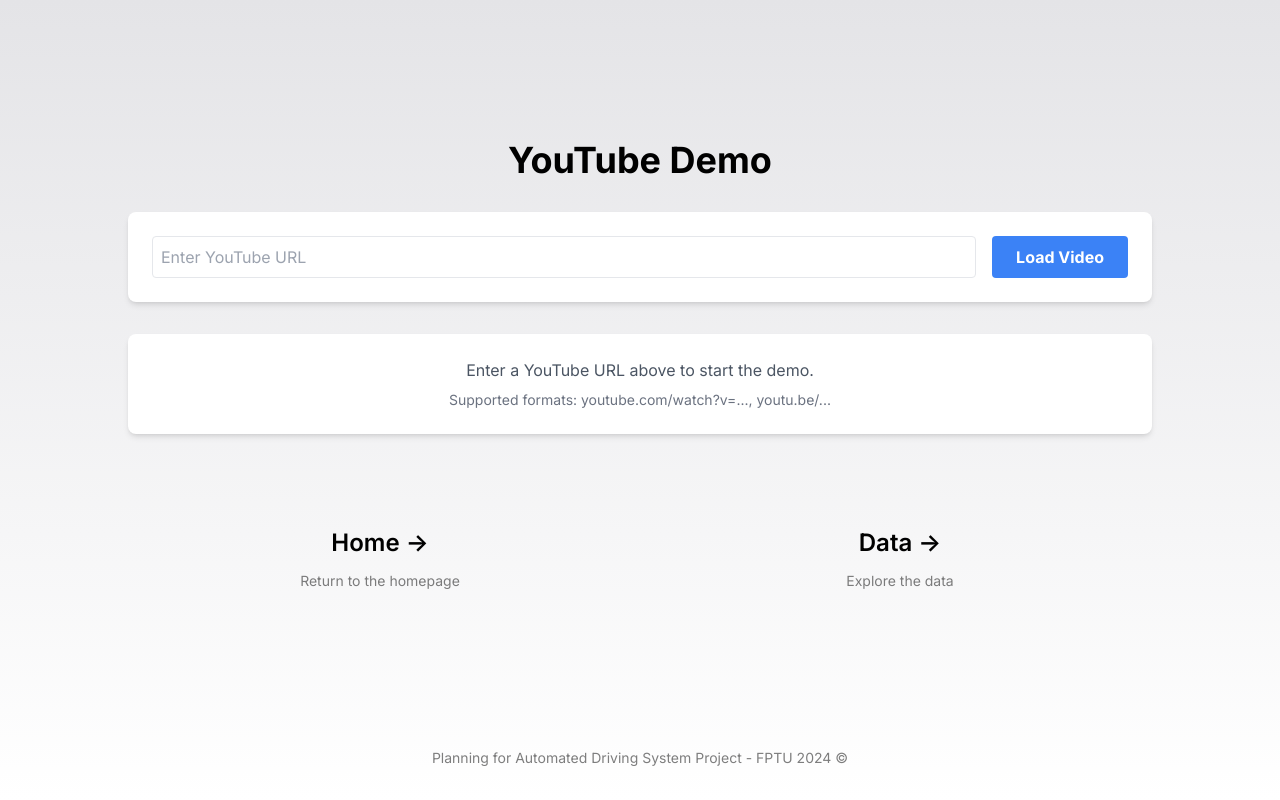
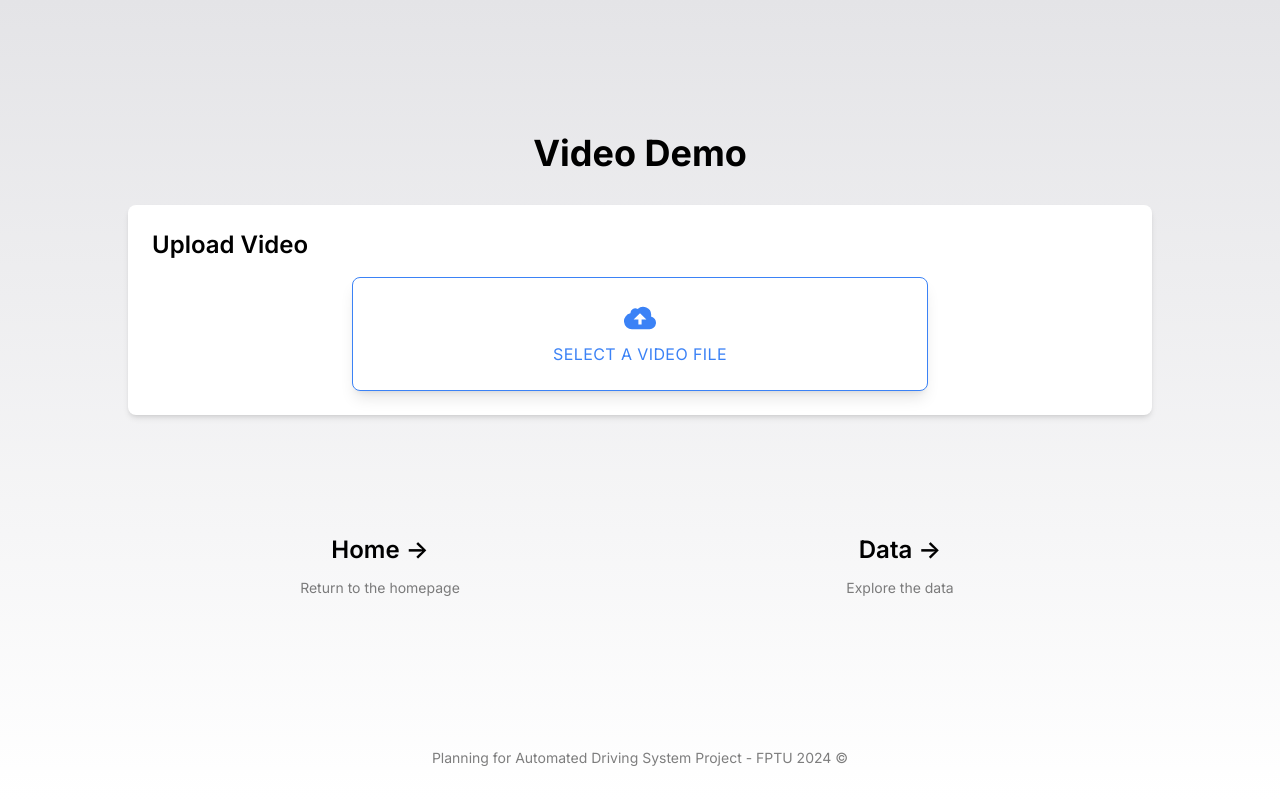
Before and after one commit to frostyOtter/pilotnet-fe, a Next.js app: page /demo in a window 1280 px wide. Built offline with nearby package versions, Linux system fonts and the light colour scheme.

Commit message:
feat: update demo on uploading video

```diff
--- a/app/demo/page.tsx
+++ b/app/demo/page.tsx
@@ -1,117 +1,262 @@
 "use client"
-import React, { useState } from 'react';
-import Header from '@/app/components/Header';
-import Navbar from '@/app/components/Navbar';
-import Footer from '@/app/components/Footer';
+import React, { useState, useCallback } from 'react';
+import { startSteeringDemo, startSpeedDemo, startCombinationDemo } from '../api/api';
+import { SpeedPredictionData, CombinationPredictionData } from '../types';
+import SpeedDemoModal from '../components/SpeedDemoModal';
+import SteeringDemoModal from '../components/SteeringDemoModal';
+import CombinationDemoModal from '../components/CombinationDemoModal';
+import Header from '../components/Header';
+import Navbar from '../components/Navbar';
+import Footer from '../components/Footer';
 
 const DemoPage = () => {
-  const [url, setUrl] = useState('');
-  const [videoId, setVideoId] = useState('');
-  const [isLoading, setIsLoading] = useState(false);
-  const [error, setError] = useState('');
+  // Video state
+  const [videoUrl, setVideoUrl] = useState<string | null>(null);
+  const [videoFile, setVideoFile] = useState<File | null>(null);
+  const [isUploading, setIsUploading] = useState(false);
 
-  // Extract YouTube video ID from URL
-  const extractVideoId = (url: string) => {
-    const regExp = /^.*(youtu.be\/|v\/|u\/\w\/|embed\/|watch\?v=|&v=)([^#&?]*).*/;
-    const match = url.match(regExp);
-    return match && match[2].length === 11 ? match[2] : null;
-  };
+  // Demo states
+  const [isDemoModalOpen, setIsDemoModalOpen] = useState(false);
+  const [isSpeedDemoModalOpen, setIsSpeedDemoModalOpen] = useState(false);
+  const [isCombinationDemoModalOpen, setIsCombinationDemoModalOpen] = useState(false);
 
-  const handleSubmit = (e: React.FormEvent) => {
-    e.preventDefault();
-    setError('');
-    const extracted = extractVideoId(url);
+  // WebSocket states
+  const [demoWebSocket, setDemoWebSocket] = useState<WebSocket | null>(null);
+  const [speedDemoWebSocket, setSpeedDemoWebSocket] = useState<WebSocket | null>(null);
+  const [combinationDemoWebSocket, setCombinationDemoWebSocket] = useState<WebSocket | null>(null);
 
-    if (!extracted) {
-      setError('Invalid YouTube URL');
+  // Prediction states
+  const [currentSpeedPrediction, setCurrentSpeedPrediction] = useState<SpeedPredictionData | null>(null);
+  const [currentCombinationPrediction, setCurrentCombinationPrediction] = useState<CombinationPredictionData | null>(null);
+
+  // Handle file upload
+  const handleFileUpload = useCallback((event: React.ChangeEvent<HTMLInputElement>) => {
+    const file = event.target.files?.[0];
+    if (!file) return;
+
+    // Check if the file is a video
+    if (!file.type.startsWith('video/')) {
+      alert('Please upload a video file');
       return;
     }
 
-    setVideoId(extracted);
-    setIsLoading(false);
+    // Create object URL for the uploaded video
+    const url = URL.createObjectURL(file);
+    setVideoUrl(url);
+    setVideoFile(file);
+
+    // Reset states when new video is uploaded
+    setIsDemoModalOpen(false);
+    setIsSpeedDemoModalOpen(false);
+    setIsCombinationDemoModalOpen(false);
+    setDemoWebSocket(null);
+    setSpeedDemoWebSocket(null);
+    setCombinationDemoWebSocket(null);
+    setCurrentSpeedPrediction(null);
+    setCurrentCombinationPrediction(null);
+  }, []);
+
+  const uploadVideo = async () => {
+    if (!videoFile) return;
+
+    setIsUploading(true);
+    const formData = new FormData();
+    formData.append('video', videoFile);
+
+    try {
+      const response = await fetch('/api/py/data/upload', {
+        method: 'POST',
+        body: formData,
+      });
+
+      if (!response.ok) {
+        const errorText = await response.text();
+        console.error('Upload response:', response.status, errorText);
+        throw new Error(`Failed to upload video: ${response.status} ${errorText}`);
+      }
+
+      const data = await response.json();
+      return data;
+    } catch (error) {
+      console.error('Error uploading video:', error);
+      throw error;
+    } finally {
+      setIsUploading(false);
+    }
+  };
+
+  // Demo handlers
+  const handleSteeringDemo = async () => {
+    try {
+      if (!videoFile) return;
+
+      // First upload the video and get its ID
+      const videoId = await uploadVideo();
+      if (!videoId) return;
+
+      const { ws } = await startSteeringDemo(videoId, true);
+      setDemoWebSocket(ws);
+      setIsDemoModalOpen(true);
+    } catch (error) {
+      console.error('Error starting steering demo:', error);
+      alert('Failed to start steering demo. Please try again.');
+    }
+  };
+
+  const handleSpeedDemo = async () => {
+    try {
+      if (!videoFile) return;
+
+      // First upload the video and get its ID
+      const videoId = await uploadVideo();
+      if (!videoId) return;
+
+      const { ws } = await startSpeedDemo(videoId, true);
+      setSpeedDemoWebSocket(ws);
+      setIsSpeedDemoModalOpen(true);
+    } catch (error) {
+      console.error('Error starting speed demo:', error);
+      alert('Failed to start speed demo. Please try again.');
+    }
+  };
+
+  const handleCombinationDemo = async () => {
+    try {
+      if (!videoFile) return;
+
+      // First upload the video and get its ID
+      const videoId = await uploadVideo();
+      if (!videoId) return;
+
+      const { ws } = await startCombinationDemo(videoId, true);
+      setCombinationDemoWebSocket(ws);
+      setIsCombinationDemoModalOpen(true);
+    } catch (error) {
+      console.error('Error starting combination demo:', error);
+      alert('Failed to start combination demo. Please try again.');
+    }
+  };
+
+  // Cleanup handlers
+  const cleanupSpeedDemo = () => {
+    setIsSpeedDemoModalOpen(false);
+    setCurrentSpeedPrediction(null);
+    if (speedDemoWebSocket) {
+      speedDemoWebSocket.close();
+      setSpeedDemoWebSocket(null);
+    }
+  };
+
+  const cleanupCombinationDemo = () => {
+    setIsCombinationDemoModalOpen(false);
+    setCurrentCombinationPrediction(null);
+    if (combinationDemoWebSocket) {
+      combinationDemoWebSocket.close();
+      setCombinationDemoWebSocket(null);
+    }
   };
 
   return (
     <div className="flex min-h-screen flex-col items-center justify-between p-8 bg-gradient-to-b from-zinc-200 to-white dark:from-zinc-800 dark:to-black">
       <Header />
+      <main className="w-full max-w-5xl">
+        <h1 className="text-4xl font-bold mb-8 text-center">Video Demo</h1>
 
-      <main className="w-full max-w-5xl">
-        <h1 className="text-4xl font-bold mb-8 text-center">YouTube Demo</h1>
-
-        {/* URL Input Form */}
+        {/* Video Upload Section */}
         <div className="bg-white dark:bg-zinc-800 p-6 rounded-lg shadow-md mb-8">
-          <form onSubmit={handleSubmit} className="flex flex-col gap-4">
-            <div className="flex flex-col md:flex-row gap-4">
+          <h2 className="text-2xl font-semibold mb-4">Upload Video</h2>
+          <div className="flex flex-col items-center gap-4">
+            <label className={`w-full max-w-xl flex flex-col items-center px-4 py-6 bg-white dark:bg-zinc-700 text-blue-500 rounded-lg shadow-lg tracking-wide uppercase border border-blue-500 cursor-pointer hover:bg-blue-500 hover:text-white transition-colors ${isUploading ? 'opacity-50 cursor-not-allowed' : ''}`}>
+              <svg className="w-8 h-8" fill="currentColor" xmlns="http://www.w3.org/2000/svg" viewBox="0 0 20 20">
+                <path d="M16.88 9.1A4 4 0 0 1 16 17H5a5 5 0 0 1-1-9.9V7a3 3 0 0 1 4.52-2.59A4.98 4.98 0 0 1 17 8c0 .38-.04.74-.12 1.1zM11 11h3l-4-4-4 4h3v3h2v-3z" />
+              </svg>
+              <span className="mt-2 text-base leading-normal">
+                {isUploading ? 'Uploading...' : 'Select a video file'}
+              </span>
               <input
-                type="text"
-                value={url}
-                onChange={(e) => setUrl(e.target.value)}
-                placeholder="Enter YouTube URL"
-                className="flex-1 border dark:border-gray-600 p-2 rounded bg-white dark:bg-zinc-700 dark:text-white"
+                type="file"
+                accept="video/*"
+                className="hidden"
+                onChange={handleFileUpload}
+                disabled={isUploading}
               />
-              <button
-                type="submit"
-                className="bg-blue-500 hover:bg-blue-700 text-white font-bold py-2 px-6 rounded transition-colors"
-                disabled={isLoading}
-              >
-                {isLoading ? 'Loading...' : 'Load Video'}
-              </button>
-            </div>
-            {error && (
-              <p className="text-red-500 text-sm">{error}</p>
+            </label>
+            {videoFile && (
+              <p className="text-sm text-gray-500">
+                Selected file: {videoFile.name}
+              </p>
             )}
-          </form>
+          </div>
         </div>
 
-        {/* Video Display */}
-        {videoId && (
+        {/* Video Display Section */}
+        {videoUrl && (
           <div className="bg-white dark:bg-zinc-800 p-6 rounded-lg shadow-md mb-8">
-            <div className="relative pb-[56.25%] h-0">
-              <iframe
-                src={`https://www.youtube.com/embed/${videoId}`}
+            <div className="relative pb-[56.25%] h-0 mb-6">
+              <video
+                src={videoUrl}
                 className="absolute top-0 left-0 w-full h-full rounded-lg"
-                allowFullScreen
-                allow="accelerometer; autoplay; clipboard-write; encrypted-media; gyroscope; picture-in-picture"
+                controls
               />
             </div>
 
             {/* Demo Buttons */}
-            <div className="flex flex-wrap gap-4 mt-6 justify-center">
+            <div className="flex flex-wrap gap-4 justify-center">
               <button
-                onClick={() => console.log('Start Steering Demo')}
-                className="bg-purple-500 hover:bg-purple-700 text-white font-bold py-2 px-4 rounded transition-colors"
+                onClick={handleSteeringDemo}
+                disabled={isUploading}
+                className="bg-purple-500 hover:bg-purple-700 text-white font-bold py-2 px-4 rounded transition-colors disabled:opacity-50 disabled:cursor-not-allowed"
               >
-                Start Steering Demo
+                {isUploading ? 'Processing...' : 'Start Steering Demo'}
               </button>
               <button
-                onClick={() => console.log('Start Speed Demo')}
-                className="bg-indigo-500 hover:bg-indigo-700 text-white font-bold py-2 px-4 rounded transition-colors"
+                onClick={handleSpeedDemo}
+                disabled={isUploading}
+                className="bg-indigo-500 hover:bg-indigo-700 text-white font-bold py-2 px-4 rounded transition-colors disabled:opacity-50 disabled:cursor-not-allowed"
               >
-                Start Speed Demo
+                {isUploading ? 'Processing...' : 'Start Speed Demo'}
               </button>
               <button
-                onClick={() => console.log('Start Combined Demo')}
-                className="bg-green-500 hover:bg-green-700 text-white font-bold py-2 px-4 rounded transition-colors"
+                onClick={handleCombinationDemo}
+                disabled={isUploading}
+                className="bg-green-500 hover:bg-green-700 text-white font-bold py-2 px-4 rounded transition-colors disabled:opacity-50 disabled:cursor-not-allowed"
               >
-                Start Combined Demo
+                {isUploading ? 'Processing...' : 'Start Combined Demo'}
               </button>
             </div>
           </div>
         )}
 
-        {/* Instructions or Additional Info */}
-        {!videoId && (
-          <div className="bg-white dark:bg-zinc-800 p-6 rounded-lg shadow-md text-center">
-            <p className="text-gray-600 dark:text-gray-300">
-              Enter a YouTube URL above to start the demo.
-            </p>
-            <p className="text-sm text-gray-500 dark:text-gray-400 mt-2">
-              Supported formats: youtube.com/watch?v=..., youtu.be/...
-            </p>
-          </div>
-        )}
+        {/* Demo Modals */}
+        <SteeringDemoModal
+          isOpen={isDemoModalOpen}
+          onClose={() => setIsDemoModalOpen(false)}
+          mediaUrl={videoUrl}
+          mediaId={videoFile?.name || null}
+          isVideo={true}
+          websocket={demoWebSocket}
+        />
+
+        <SpeedDemoModal
+          isOpen={isSpeedDemoModalOpen}
+          onClose={cleanupSpeedDemo}
+          mediaUrl={videoUrl}
+          mediaId={videoFile?.name || null}
+          websocket={speedDemoWebSocket}
+          currentPrediction={currentSpeedPrediction}
+          setCurrentPrediction={setCurrentSpeedPrediction}
+        />
+
+        <CombinationDemoModal
+          isOpen={isCombinationDemoModalOpen}
+          onClose={cleanupCombinationDemo}
+          mediaUrl={videoUrl}
+          mediaId={videoFile?.name || null}
+          websocket={combinationDemoWebSocket}
+          currentPrediction={currentCombinationPrediction}
+          setCurrentPrediction={setCurrentCombinationPrediction}
+        />
       </main>
-
       <Navbar />
       <Footer />
     </div>
```
